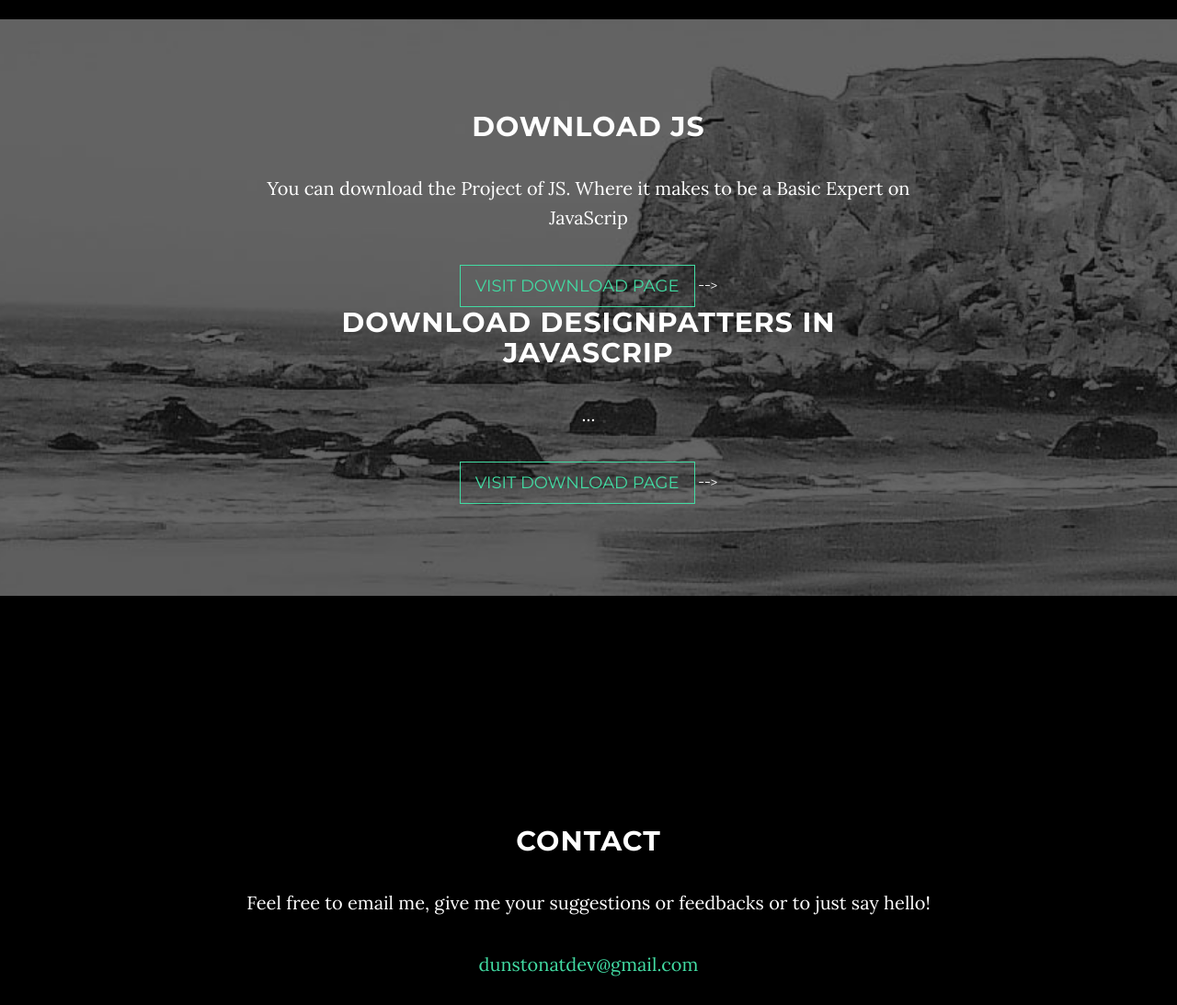
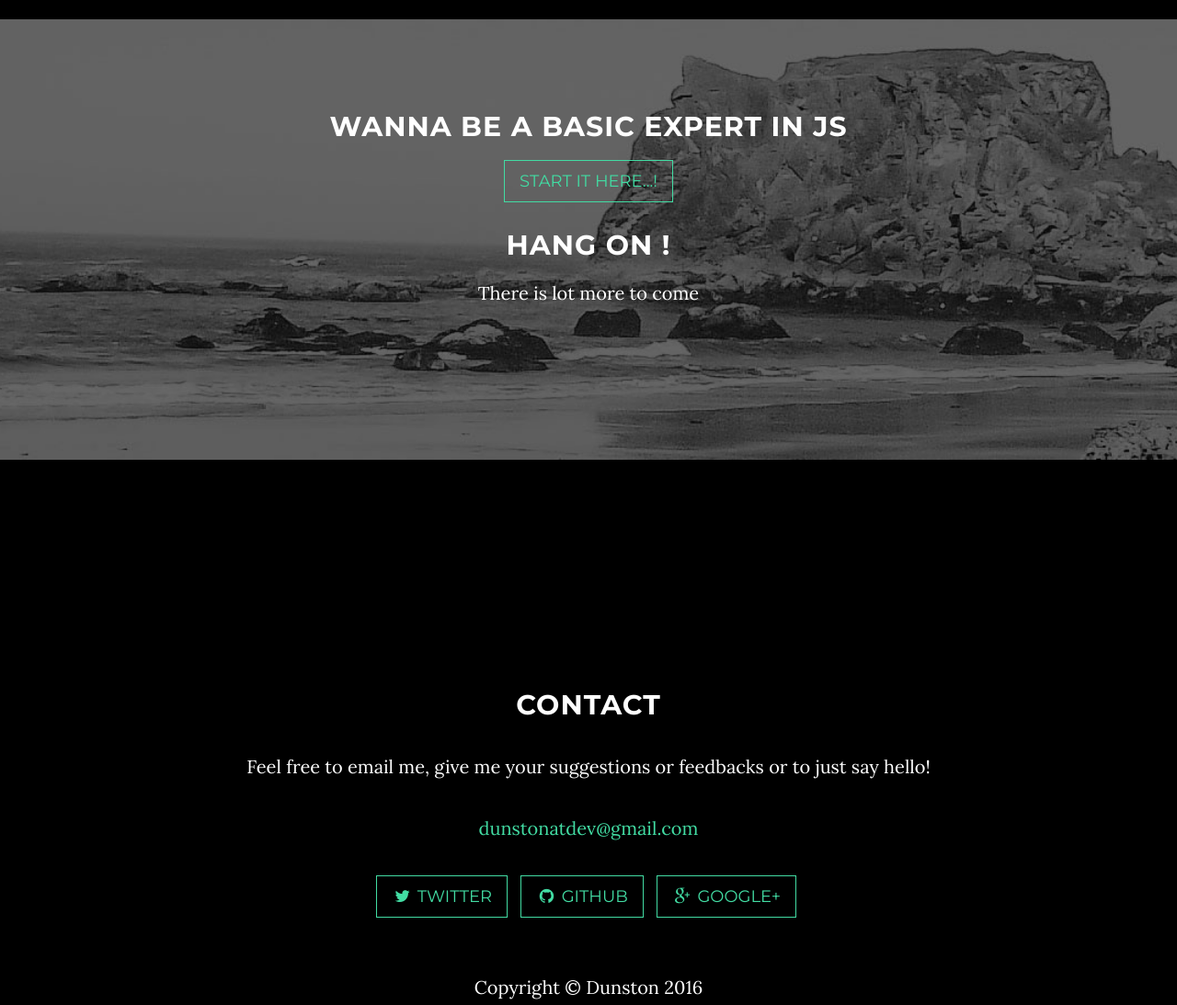
Before and after one commit to Dunstonhary/dunstonhary.github.io, a plain HTML site: page index.html in a window 1280 px wide. Shown: the part 1900-2993 px from the top of the page at 92% size. Drawn offline with Linux system fonts and the light colour scheme; some packages are replaced by stand-ins of ours.

Commit message:
Filled up gently

```diff
--- a/index.html
+++ b/index.html
@@ -104,15 +104,16 @@
     <section id="download" class="content-section text-center">
         <div class="download-section">
             <div class="container">
-                <div class="col-lg-8 col-lg-offset-2">
-                    <h2>Download JS</h2>
-                    <p>You can download the Project of JS. Where it makes to be a Basic Expert on JavaScrip </p>
-                    <a href="#" class="btn btn-default btn-lg">Visit Download Page</a> -->
+                <div class="col-lg-8 col-lg-offset-2" style="margin-bottom: 30px;">
+                    <h2 style="margin-bottom: 20px;">Wanna Be a Basic Expert in JS</h2>
+                    <!-- <p>Are you curious to know to start with JavaScript ?  </p> -->
+                    <a href="#" class="btn btn-default btn-lg">Start it here...!</a>
                 </div>
-                <div class="col-lg-8 col-lg-offset-2">
-                    <h2>Download DesignPatters in JavaScrip</h2>
-                    <p>...</p>
-                    <a href="#" class="btn btn-default btn-lg">Visit Download Page</a> -->
+
+                <div class="col-lg-8 col-lg-offset-2" style="margin-bottom: 30px;">
+                    <h2 style="margin-bottom: 20px;">Hang on ! </h2>
+                    <p>There is lot more to come </p>
+                    <!-- <a href="#" class="btn btn-default btn-lg">You are yet to get More</a> -->
                 </div>
             </div>
         </div>
@@ -142,12 +143,12 @@
     </section>
 
     <!-- Map Section -->
-    <div id="map"></div>
+    <!-- <div id="map"></div> -->
 
     <!-- Footer -->
     <footer>
         <div class="container text-center">
-            <p>Copyright &copy; Your Website 2014</p>
+            <p>Copyright &copy; Dunston 2016</p>
         </div>
     </footer>
 
```
